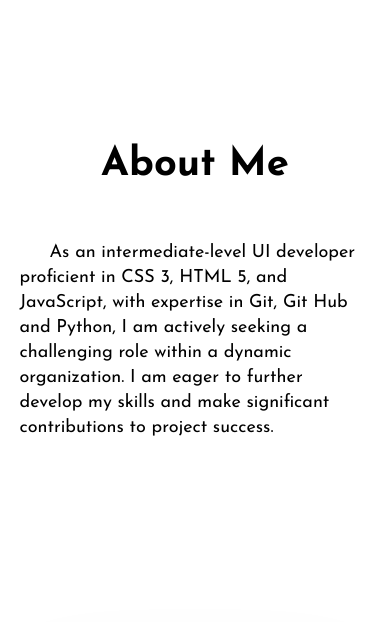
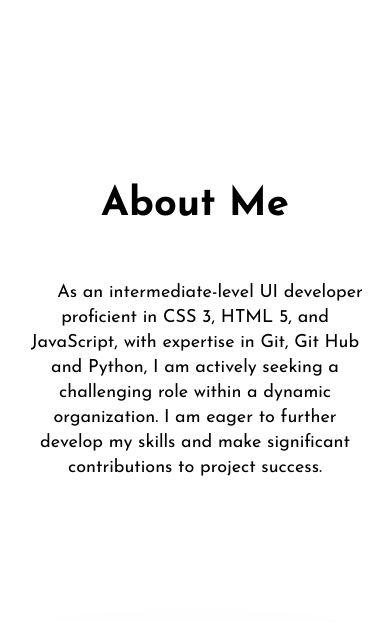
Before and after one commit to vigneshm2k24/WebProjects, a plain HTML site: page index.html in a window 390 px wide. Shown: the part 1000-1622 px from the top of the page. Drawn offline with nearby package versions, Linux system fonts and the light colour scheme; a web font is replaced by a local one.

Commit message:
abtme img align and text center

```diff
--- a/DNclone.css
+++ b/DNclone.css
@@ -875,11 +875,12 @@ a {
         height: 150vh;
 
         .abtme {
-            margin-top: 20px;
+            margin-top: 60px;
         }
 
         .abtme11 {
             font-size: 18px;
+            text-align: center;
         }
 
         .abtme2 {
```
